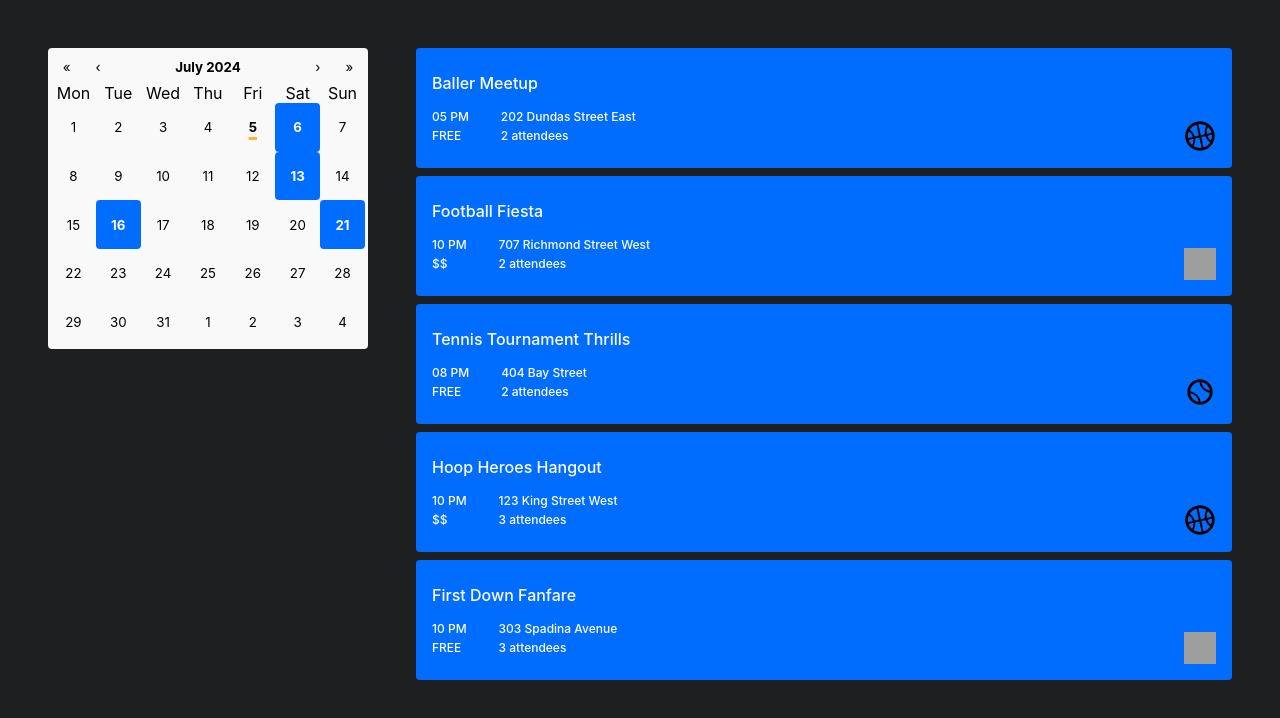
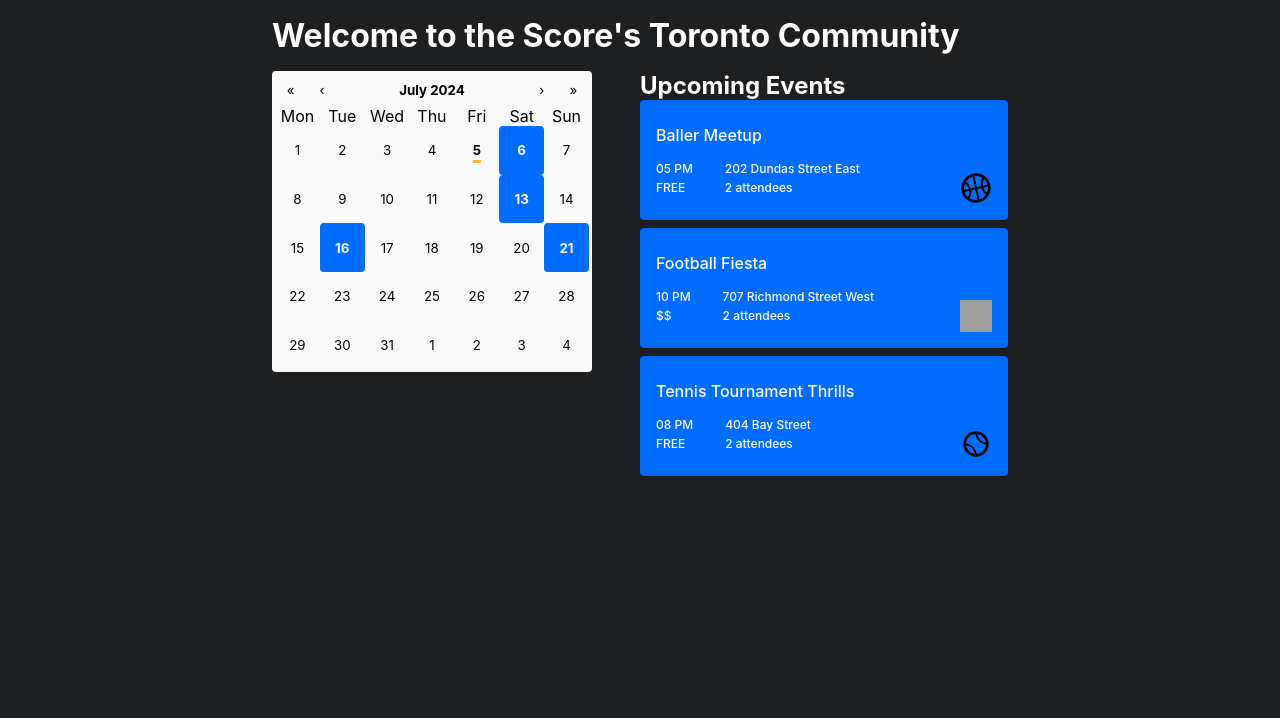
Before and after one commit to silvhua/the-score-hackathon, a React (Vite) app: page / in a window 1280 px wide. Shown: the top 718 px of the page. Built offline with nearby package versions, Linux system fonts and the light colour scheme; grey boxes are pictures that could not be loaded.

Commit message:
If selected date does not have events, render the next 5 events

```diff
--- a/src/components/CalendarComponent/CalendarComponent.jsx
+++ b/src/components/CalendarComponent/CalendarComponent.jsx
@@ -5,12 +5,12 @@ import isSameDate from "../../utils/utils";
 // import data from '../../data/data.json';
 
 const CalendarComponent = (props) => {
-  const {eventsData, handleDateClick, selectedDate} = props;
+  const {eventsData, handleDateClick, selectedDate, eventDates} = props;
   const eventClass = 'react-calendar__tile--event'
   const dateTileClass = 'react-calendar__tile'
   const todaysDate = new Date();
 
-  let eventDates = eventsData.map(event => new Date(event.datetime));
+  // let eventDates = eventsData.map(event => new Date(event.datetime));
 
   function tileClassName({ date, view }) {
     let classNames = '';
--- a/src/components/EventsList/EventsList.jsx
+++ b/src/components/EventsList/EventsList.jsx
@@ -5,7 +5,7 @@ import Placeholder from '../../components/Placeholder/Placeholder';
 // import eventsData from "../../data/data.json";
 
 // this component will take in filtered data
-const EventsList = ({eventsData}) => {
+const EventsList = ({eventsData, selectedDate, subtitle}) => {
   //   const formatter = new Intl.DateTimeFormat("en-US", {
   //     day: "2-digit",
   //     month: "2-digit",
@@ -22,6 +22,8 @@ const EventsList = ({eventsData}) => {
 
   return (
     <article className='events'>
+
+      <h2 className='home__title'>{subtitle}</h2>
       {eventsData.map((event) => {
         return (
           // console.log(event);
--- a/src/pages/HomePage/HomePage.jsx
+++ b/src/pages/HomePage/HomePage.jsx
@@ -2,40 +2,54 @@ import { useEffect, useState } from "react";
 import "./HomePage.scss";
 import CalendarComponent from "../../components/CalendarComponent/CalendarComponent";
 import data from '../../data/data.json';
-import isSameDate from "../../utils/utils.js";
-
+import isSameDate, {formatDate} from "../../utils/utils.js";
 
 import EventsList from "../../components/EventsList/EventsList.jsx";
 
 const HomePage = () => {
   let eventsData = data.events;
   const [selectedDate, setSelectedDate] = useState(null);
-  const [filteredEvents, setFilteredEvents] = useState(eventsData)
+  const [filteredEvents, setFilteredEvents] = useState(null);
+  const [subtitle, setSubtitle] = useState();
+  let eventDates = eventsData.map(event => new Date(event.datetime));
 
   const handleDateClick = (value) => {
     setSelectedDate(value);
   }
 
   useEffect(() => {
-    if (selectedDate) {
+    if (selectedDate && eventDates.find(eventDate => isSameDate(selectedDate, eventDate))) {
       const filteredData = eventsData.filter((object) => {
         const eventDate = new Date(object.datetime);
         return isSameDate(eventDate, selectedDate);
       })
-      setFilteredEvents(filteredData)
-
+      setFilteredEvents(filteredData);
+      setSubtitle(`Events for ${formatDate(selectedDate)}`);
+    } else {
+      setFilteredEvents(eventsData.slice(0,3));
+      setSubtitle('Upcoming Events');
     }
   }, [selectedDate])
   return (
-    <main className='home'>
+    <main>
+      <div  className='home'>
+        <h1 className='home__title'>Welcome to the Score's {data.location} Community</h1>
+        <div className='home__body'>
           <CalendarComponent
             eventsData={eventsData}
             handleDateClick={handleDateClick}
             selectedDate={selectedDate}
+            eventDates={eventDates}
           />
           <EventsList
             eventsData={filteredEvents}
+            selectedDate={selectedDate}
+            subtitle={subtitle}
           />
+
+        </div>
+
+      </div>
     </main>
 
   );
--- a/src/pages/HomePage/HomePage.scss
+++ b/src/pages/HomePage/HomePage.scss
@@ -8,19 +8,38 @@ $calendar-width: 20rem;
 $events-list-width: calc(100% - $calendar-width - $spacing--tablet);
 $background-color:  $score-gray-5;
 
+main {
+  background-color: $background-color;
+  @include flex-mixin--column(100%);
+  align-items: center;
+}
+
 .home {
   @include flex-mixin--column(100%);
-  display: flex;
+  justify-content: flex-start;
   padding: 1rem;
   gap: $spacing--mobile;
-  background-color: $background-color;
   min-height: 100vh;
+  align-items: center;
+  max-width: $tablet;
 
   @include tablet {
-    @include flex-mixin--row(100%);
-    flex-direction: row;
-    gap: $spacing--tablet;
-    padding: $spacing--tablet;
+    // padding: 1rem $spacing--tablet;
+  }
+
+  &__title {
+    align-self: flex-start;
+    color: white;
+  }
+
+  &__body {
+    @include flex-mixin--column(100%);
+    max-width: $tablet;
+    gap: $spacing--mobile;
+    @include tablet {
+      @include flex-mixin--row(100%);
+      gap: $spacing--tablet;
+    }
   }
 }
 
--- a/src/utils/utils.js
+++ b/src/utils/utils.js
@@ -6,3 +6,13 @@ export default function isSameDate(date1, date2) {
   const result = date1 - date2 == 0;
   return result;
 }
+
+export const formatDate = (dateObject, options = null) => {
+    // format a date to the "MM/DD/YYYY"
+    if (options === null) {
+        options = { year: 'numeric', month: '2-digit', day: '2-digit' };
+    }
+    const formattedDate = dateObject.toLocaleDateString('en-CA', options) // format the date to string
+        .replace(/,/g, ''); // remove commas
+    return formattedDate
+}
```
Lines whose indentation alone changed are shown as unchanged.
